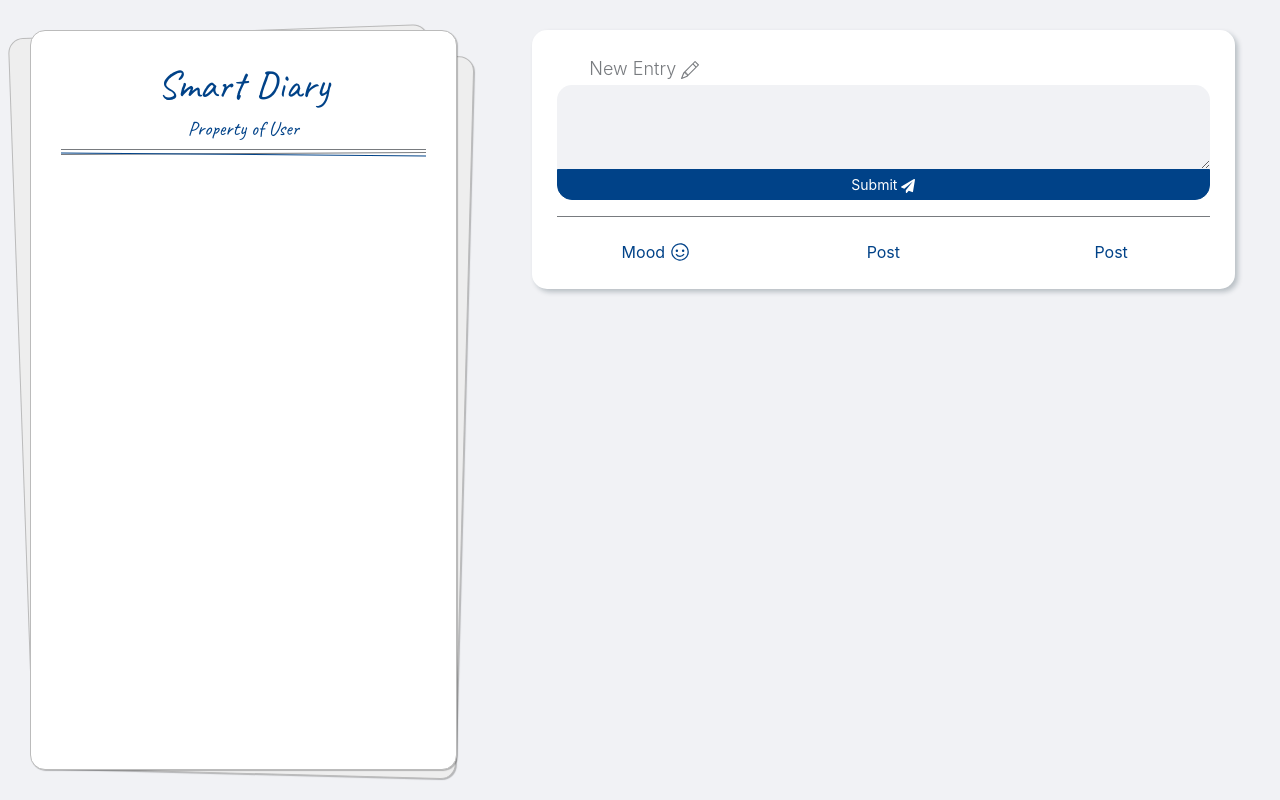
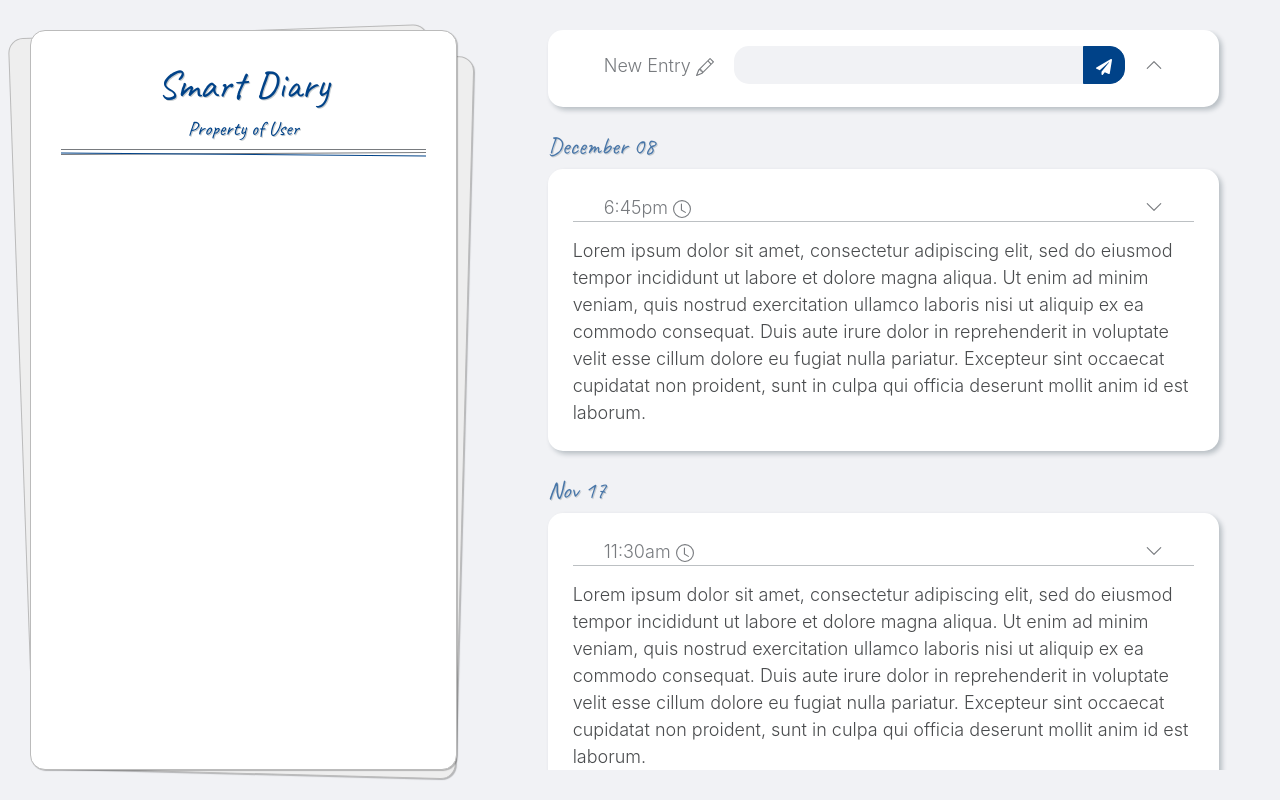
Before and after one commit to jordanmccollam/smartdiary, a React (Create React App) app: page / in a window 1280 px wide. Built offline with nearby package versions, Linux system fonts and the light colour scheme.

Commit message:
Added collapsable entries. Still working on scroll bugs

```diff
--- /dev/null
+++ b/src/components/Diary/entries.js
@@ -0,0 +1,58 @@
+import React, { useEffect, useState } from 'react';
+import { Container, Row, Col, Form, Button } from 'react-bootstrap';
+import * as Comp from '../index';
+import { BsPencil } from 'react-icons/bs';
+import { FaPaperPlane } from 'react-icons/fa';
+import { VscSmiley } from 'react-icons/vsc';
+
+const testEntries = [
+    {
+        year: '2020',
+        date: 'December 08',
+        time: '6:45pm',
+        content: 'Lorem ipsum dolor sit amet, consectetur adipiscing elit, sed do eiusmod tempor incididunt ut labore et dolore magna aliqua. Ut enim ad minim veniam, quis nostrud exercitation ullamco laboris nisi ut aliquip ex ea commodo consequat. Duis aute irure dolor in reprehenderit in voluptate velit esse cillum dolore eu fugiat nulla pariatur. Excepteur sint occaecat cupidatat non proident, sunt in culpa qui officia deserunt mollit anim id est laborum.'
+    },
+    {
+        year: '2020',
+        date: 'Nov 17',
+        time: '11:30am',
+        content: 'Lorem ipsum dolor sit amet, consectetur adipiscing elit, sed do eiusmod tempor incididunt ut labore et dolore magna aliqua. Ut enim ad minim veniam, quis nostrud exercitation ullamco laboris nisi ut aliquip ex ea commodo consequat. Duis aute irure dolor in reprehenderit in voluptate velit esse cillum dolore eu fugiat nulla pariatur. Excepteur sint occaecat cupidatat non proident, sunt in culpa qui officia deserunt mollit anim id est laborum.'
+    },
+    {
+        year: '2020',
+        date: 'December 08',
+        time: '7:13pm',
+        content: 'Lorem ipsum dolor sit amet, consectetur adipiscing elit, sed do eiusmod tempor incididunt ut labore et dolore magna aliqua. Ut enim ad minim veniam, quis nostrud exercitation ullamco laboris nisi ut aliquip ex ea commodo consequat. Duis aute irure dolor in reprehenderit in voluptate velit esse cillum dolore eu fugiat nulla pariatur. Excepteur sint occaecat cupidatat non proident, sunt in culpa qui officia deserunt mollit anim id est laborum.'
+    },
+    {
+        year: '2019',
+        date: 'Feb 25',
+        time: '3:00pm',
+        content: 'Lorem ipsum dolor sit amet, consectetur adipiscing elit, sed do eiusmod tempor incididunt ut labore et dolore magna aliqua. Ut enim ad minim veniam, quis nostrud exercitation ullamco laboris nisi ut aliquip ex ea commodo consequat. Duis aute irure dolor in reprehenderit in voluptate velit esse cillum dolore eu fugiat nulla pariatur. Excepteur sint occaecat cupidatat non proident, sunt in culpa qui officia deserunt mollit anim id est laborum.'
+    },
+]
+
+const Entries = (props) => {
+    const [ years, setYears ] = useState([]);
+
+    // useEffect(() => {
+    //     if (testEntries) {
+    //         testEnt
+    //     }
+    // }, [testEntries])
+
+    return (
+        <div>
+            {testEntries.map((entry, index) => {
+                return (
+                    <Comp.Diary.Entry
+                        key={`entry-${index}`}
+                        entry={entry}
+                    />
+                )
+            })}
+        </div>
+    )
+}
+
+export default Entries;
--- /dev/null
+++ b/src/components/Diary/entry.js
@@ -0,0 +1,51 @@
+import React, { useState } from 'react';
+import { Container, Row, Col, Form, Button } from 'react-bootstrap';
+import { BsPencil, BsChevronUp, BsChevronDown, BsClock } from 'react-icons/bs';
+import { FaPaperPlane } from 'react-icons/fa';
+import { VscSmiley } from 'react-icons/vsc';
+import { HiOutlineDotsHorizontal } from 'react-icons/hi';
+
+const Entry = (props) => {
+    const {
+        entry
+    } = props;
+
+    const [ collapsed, setCollapsed ] = useState(false);
+
+    const toggleCollapse = () => {
+        setCollapsed(!collapsed);
+    }
+
+    return (
+        <Row>
+            <Col>
+                <h4 className="month-header">{entry.date}</h4>
+                <div className="card">
+                    {collapsed ? (
+                        <>
+                            <div className="entry-header collapsed">
+                                <Form.Label>{entry.time} <BsClock/></Form.Label>
+                                <div className="entry-content collapsed">
+                                    {entry.content}
+                                </div>
+                                <BsChevronUp onClick={toggleCollapse} />
+                            </div>
+                        </>
+                    ) :(
+                        <>
+                            <div className="entry-header">
+                                <Form.Label>{entry.time} <BsClock/></Form.Label>
+                                <BsChevronDown onClick={toggleCollapse} />
+                            </div>
+                            <div className="entry-content">
+                                {entry.content}
+                            </div>
+                        </>
+                    )}
+                </div>
+            </Col>
+        </Row>
+    )
+}
+
+export default Entry;
--- a/src/components/Diary/index.js
+++ b/src/components/Diary/index.js
@@ -1,5 +1,7 @@
 import NewEntry from './newEntry';
+import Entry from './entry';
+import Entries from './entries';
 
 export {
-    NewEntry
+    NewEntry, Entry, Entries
 }
--- a/src/components/Diary/newEntry.js
+++ b/src/components/Diary/newEntry.js
@@ -1,19 +1,40 @@
-import React from 'react';
+import React, { useState } from 'react';
 import { Container, Row, Col, Form, Button } from 'react-bootstrap';
-import { BsPencil } from 'react-icons/bs';
+import { BsPencil, BsChevronUp, BsChevronDown } from 'react-icons/bs';
 import { FaPaperPlane } from 'react-icons/fa';
 import { VscSmiley } from 'react-icons/vsc';
+import { HiOutlineDotsHorizontal } from 'react-icons/hi';
 
 const NewEntry = () => {
+    const [ collapsed, setCollapsed ] = useState(true);
+
+    const toggleCollapse = () => {
+        setCollapsed(!collapsed);
+    }
+
     return (
-        <Row>
+        <Row className="px-3">
             <Col>
-                <div className="card pb-3">
-                    <div className="border-bottom border-secondary pb-3 mb-3">
-                        <Form.Group className="m-0">
+                <div className="card pb-2 pt-3">
+                    {collapsed ? (
+                        <>
+                            <div className="entry-header collapsed">
                                 <Form.Label>New Entry <BsPencil/></Form.Label>
+                                <div className="collapsed-new-input">
+                                    <Form.Control type="text" />
+                                    <Button className="input-btn" variant="primary"><FaPaperPlane/></Button>
+                                </div>
+                                <BsChevronUp onClick={toggleCollapse} />
+                            </div>
+                        </>
+                    ) : (
+                        <>
+                            <div className="entry-header">
+                                <Form.Label>New Entry <BsPencil/></Form.Label>
+                                <BsChevronDown onClick={toggleCollapse} className="mt-2" />
+                            </div>
+                            <div className="border-bottom pb-3 mb-3">
                                 <Form.Control as="textarea" rows={3} />
-                        </Form.Group>
                                 <Button variant="primary" block className="btn-sm form-btn">Submit <FaPaperPlane/></Button>
                             </div>
 
@@ -28,6 +49,8 @@ const NewEntry = () => {
                                     <Button block variant="white">Post</Button>
                                 </Col>
                             </Row>
+                        </>
+                    )}
                 </div>
             </Col>
         </Row>
--- a/src/screens/Diary/main.js
+++ b/src/screens/Diary/main.js
@@ -3,6 +3,8 @@ import { Container, Row, Col } from 'react-bootstrap';
 import * as Comp from '../../components';
 
 const Main = () => {
+
+
     return (
         <Container fluid>
             <Row className="align-items-center max-vh">
@@ -14,6 +16,9 @@ const Main = () => {
                 </Col>
                 <Col className="main-content">
                     <Comp.Diary.NewEntry />
+                    <div className="scrollable-content px-3">
+                        <Comp.Diary.Entries />
+                    </div>
                 </Col>
             </Row>
         </Container>
--- a/src/styles/theme.scss
+++ b/src/styles/theme.scss
@@ -8,6 +8,7 @@ $light: #f1f2f5;
 $white: #fff;
 $primary: #004288;
 
+$border-color: #bcc0c3;
 $shadow-color: rgba(17, 38, 53, 0.25);
 $shadow: 3px 3px 5px $shadow-color;
 
@@ -27,6 +28,13 @@ body {
 .main-content {
     height: calc(100% - 60px);
     margin: 30px;
+    overflow: hidden;
+}
+
+.scrollable-content {
+    height: 100vh;
+    flex: 1;
+    overflow: auto;
 }
 
 .side-menu {
@@ -69,6 +77,7 @@ body {
 h1, h2, h3, h4, h5, h6 {
     font-family: $themed-font;
     color: $primary;
+    text-shadow: 1px 1px $shadow-color;
 }
 
 .themed-underline {
@@ -97,25 +106,29 @@ h1, h2, h3, h4, h5, h6 {
 
 .card {
     background-color: $white;
-    min-height: 100px;
+    min-height: 10px;
     border: none;
     border-radius: 15px;
     box-shadow: $shadow;
     padding: 25px;
     font-size: 18px;
+    margin-bottom: 25px;
 }
 
-textarea:focus, button:focus {
+textarea:focus, button:focus, input:focus {
     box-shadow: none !important;
 }
 
-textarea {
+textarea, input {
     background-color: $light !important;
     border: none !important;
     border-top-left-radius: 15px !important;
     border-top-right-radius: 15px !important;
     border-bottom-left-radius: 0px !important;
     border-bottom-right-radius: 0px !important;
+}
+input {
+    border-radius: 15px !important;
 }
 .form-label {
     margin: 0px 0px 3px 5%;
@@ -137,3 +150,51 @@ button {
     background-color: $light;
     color: $primary;
 }
+
+.month-header {
+    opacity: .7;
+}
+
+.entry-header {
+    .form-label {
+        margin: 0px !important;
+    }
+    display: flex;
+    justify-content: space-between;
+    padding: 0px 5%;
+    border-bottom: 1px solid $border-color;
+    margin-bottom: 15px;
+    align-items: center;
+}
+
+.entry-header.collapsed {
+    border: none;
+}
+
+.entry-content {
+    color: #4a4c4e;
+}
+
+.entry-content.collapsed {
+    width: 70%;
+    overflow: hidden;
+    text-overflow: ellipsis;
+    white-space: nowrap;
+
+}
+
+.border-bottom {
+    border-color: $border-color;
+}
+
+.collapsed-new-input {
+    width: 70%;
+    position: relative;
+}
+.input-btn {
+    position: absolute;
+    top: 0px;
+    right: 0px;
+    border-top-left-radius: 0px !important;
+    border-bottom-left-radius: 0px !important;
+}
```
Lines whose indentation alone changed are shown as unchanged.
